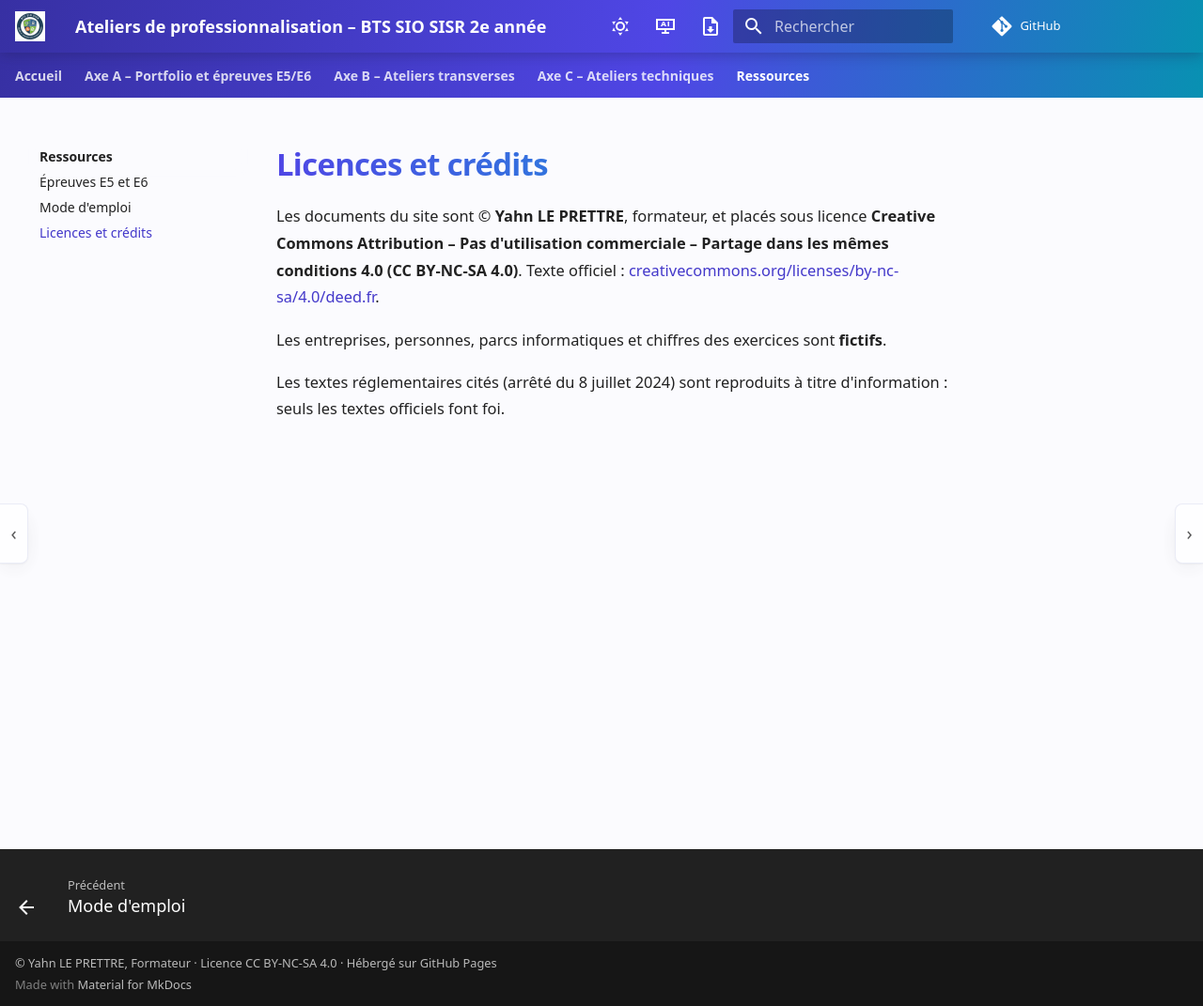
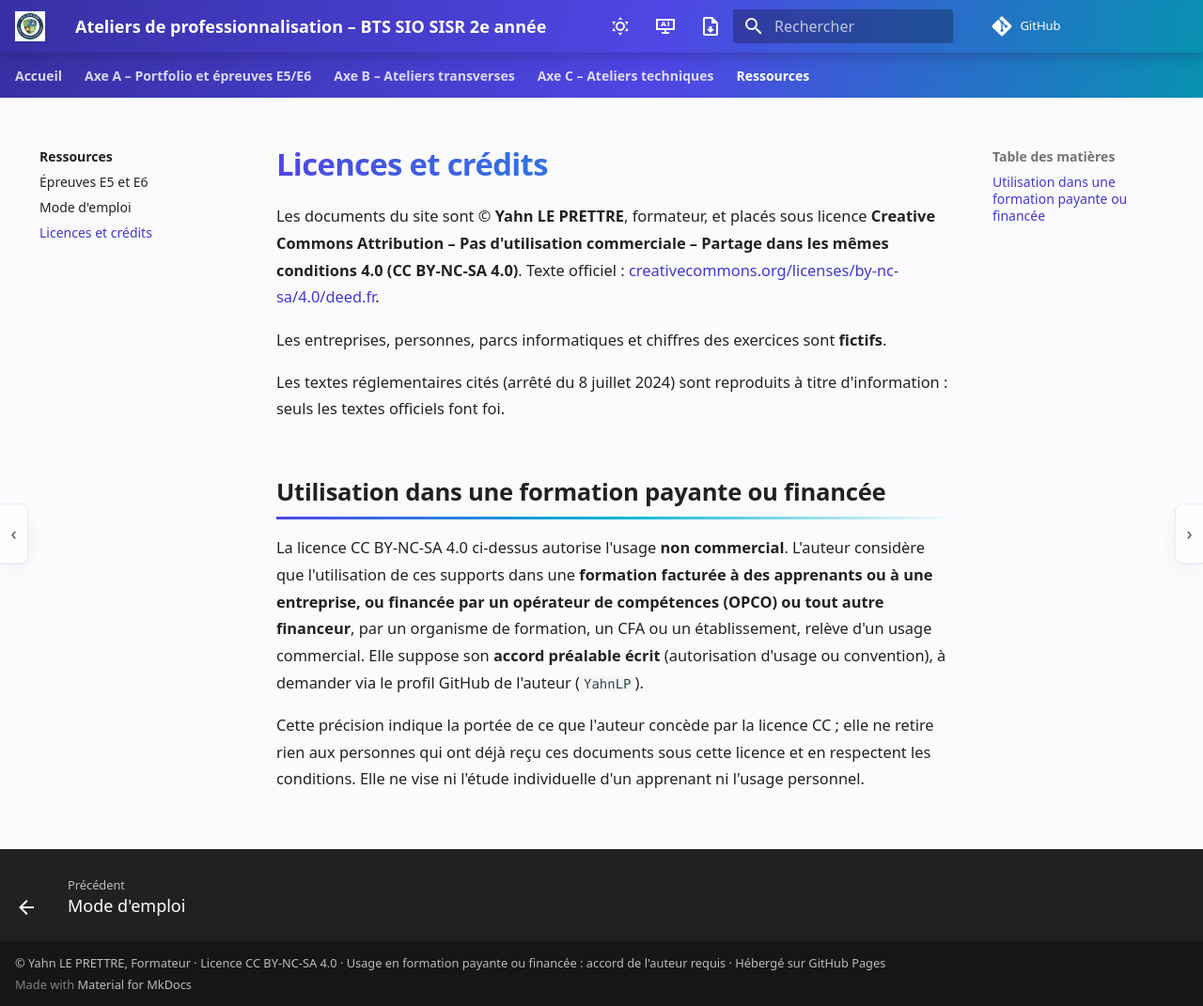
Before and after one commit to YahnLP/bts2-sio-sisr-ateliers, an MkDocs documentation site: the page built from docs/ressources/licences.md, in a window 1280 px wide and 1071 px high. Shown: the whole window at 94% size. Built offline with MkDocs 1.6.1 and Material for MkDocs 9.7.7, drawn with Linux system fonts in a browser that asks for light colours; comment, search, counter and statistics services are not loaded.

Commit message:
Licence : accord préalable pour les formations payantes ou financées
Co-Authored-By: Claude Sonnet 5.5 <noreply@anthropic.com>
Claude-Session: https://claude.ai/code/session_017CiLAM646xnpNNTehG2ybX

```diff
--- a/docs/ressources/licences.md
+++ b/docs/ressources/licences.md
@@ -5,3 +5,9 @@ Les documents du site sont © **Yahn LE PRETTRE**, formateur, et placés sous li
 Les entreprises, personnes, parcs informatiques et chiffres des exercices sont **fictifs**.
 
 Les textes réglementaires cités (arrêté du 8 juillet 2024) sont reproduits à titre d'information : seuls les textes officiels font foi.
+
+## Utilisation dans une formation payante ou financée
+
+La licence CC BY-NC-SA 4.0 ci-dessus autorise l'usage **non commercial**. L'auteur considère que l'utilisation de ces supports dans une **formation facturée à des apprenants ou à une entreprise, ou financée par un opérateur de compétences (OPCO) ou tout autre financeur**, par un organisme de formation, un CFA ou un établissement, relève d'un usage commercial. Elle suppose son **accord préalable écrit** (autorisation d'usage ou convention), à demander via le profil GitHub de l'auteur (`YahnLP`).
+
+Cette précision indique la portée de ce que l'auteur concède par la licence CC ; elle ne retire rien aux personnes qui ont déjà reçu ces documents sous cette licence et en respectent les conditions. Elle ne vise ni l'étude individuelle d'un apprenant ni l'usage personnel.
--- a/mkdocs.yml
+++ b/mkdocs.yml
@@ -8,6 +8,7 @@ edit_uri: "edit/main/docs/"
 copyright: |
   © Yahn LE PRETTRE, Formateur ·
   <a rel="license" href="https://creativecommons.org/licenses/by-nc-sa/4.0/deed.fr">Licence CC BY-NC-SA 4.0</a>
+  · Usage en formation payante ou financée : accord de l'auteur requis
   · Hébergé sur GitHub Pages
 
 docs_dir: docs
```
Also changed, not shown: README.md (+1 -1 lines).
